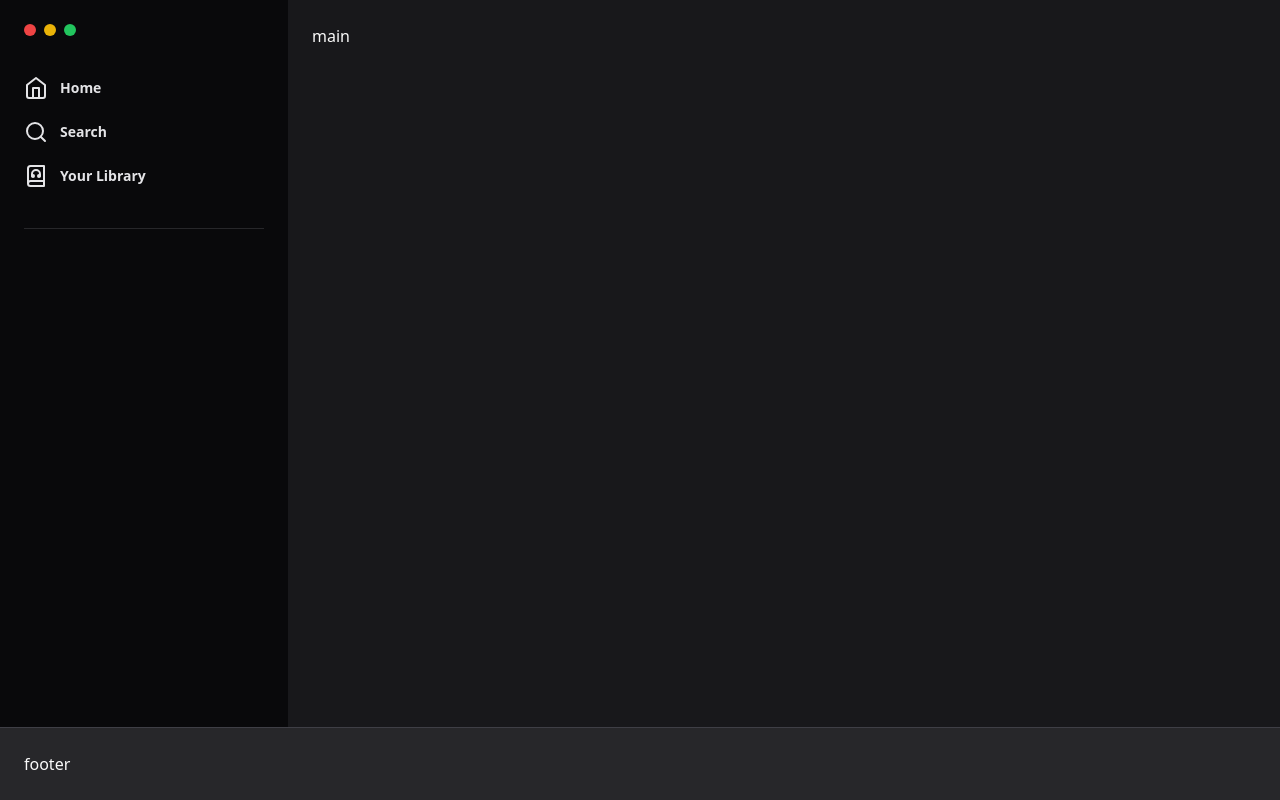
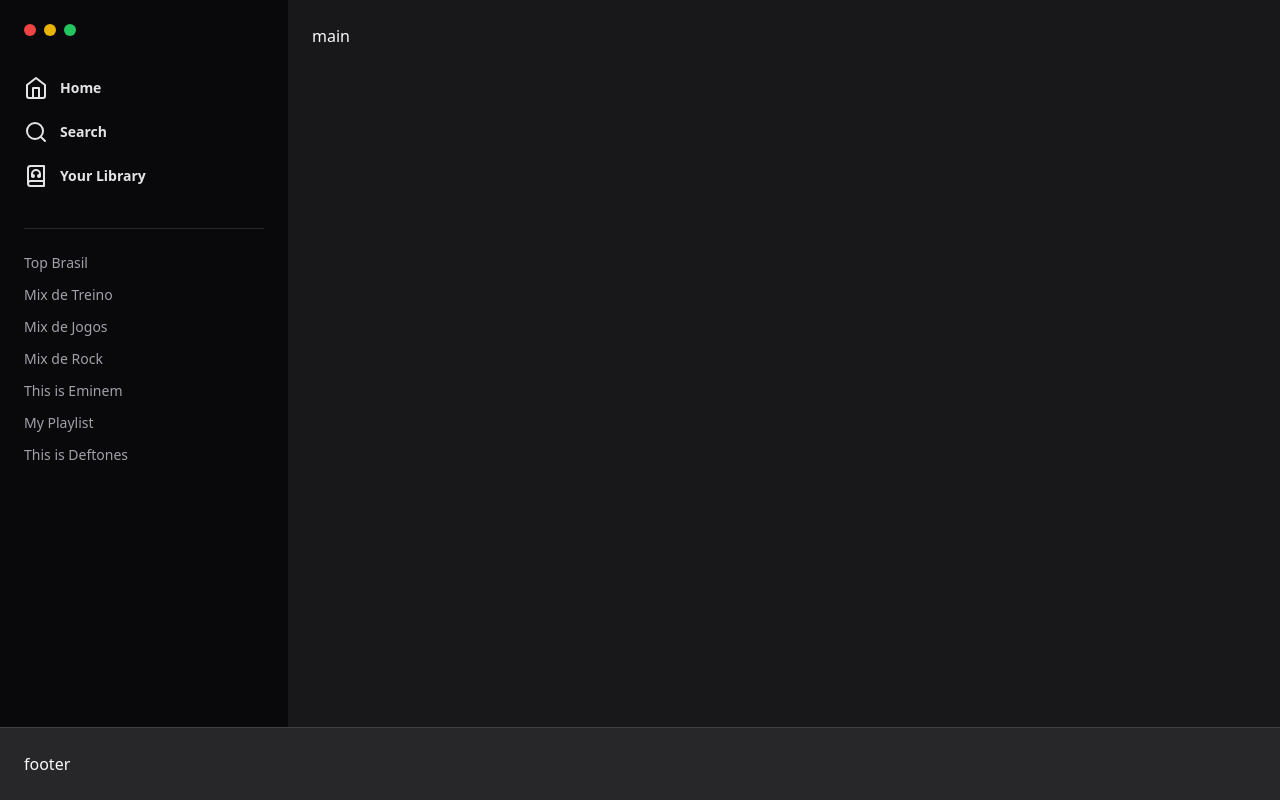
Before and after one commit to JrFogassi/spotify_react, a Next.js app: page / in a window 1280 px wide. Built offline with nearby package versions, Linux system fonts and the light colour scheme.

Commit message:
playlist section, adding playlists

```diff
--- a/app/page.tsx
+++ b/app/page.tsx
@@ -26,8 +26,14 @@ export default function Home() {
             </a>
           </nav>
 
-          <nav className="mt-10 pt-10 border-t border-zinc-800">
-
+          <nav className="mt-10 pt-6 border-t border-zinc-800 flex flex-col gap-3">
+            <a href="" className="text-sm text-zinc-400 hover:text-zinc-100">Top Brasil</a>
+            <a href="" className="text-sm text-zinc-400 hover:text-zinc-100">Mix de Treino </a>
+            <a href="" className="text-sm text-zinc-400 hover:text-zinc-100">Mix de Jogos </a>
+            <a href="" className="text-sm text-zinc-400 hover:text-zinc-100">Mix de Rock </a>
+            <a href="" className="text-sm text-zinc-400 hover:text-zinc-100">This is Eminem </a>
+            <a href="" className="text-sm text-zinc-400 hover:text-zinc-100">My Playlist </a>
+            <a href="" className="text-sm text-zinc-400 hover:text-zinc-100">This is Deftones </a>
           </nav>
         </aside>
         <main className="flex-1 p-6">
```
